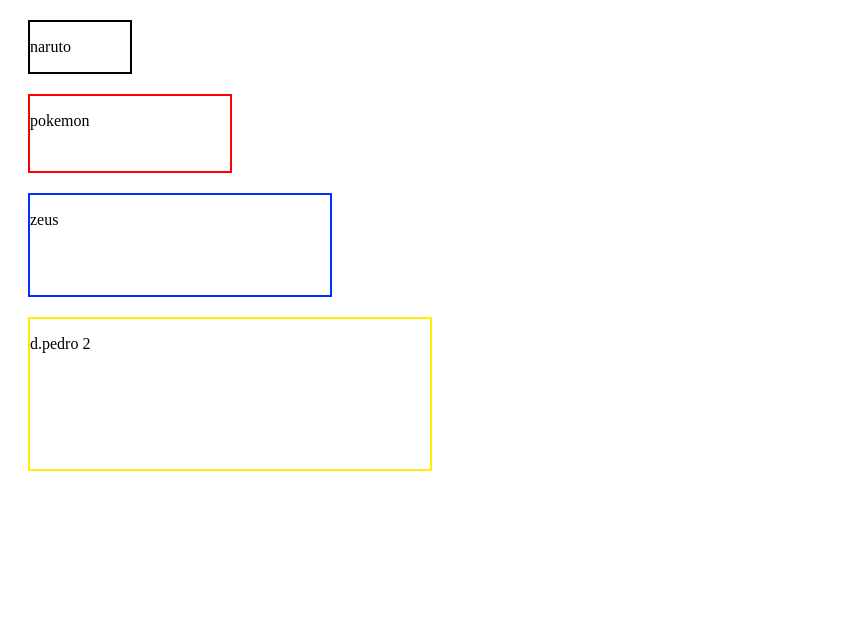
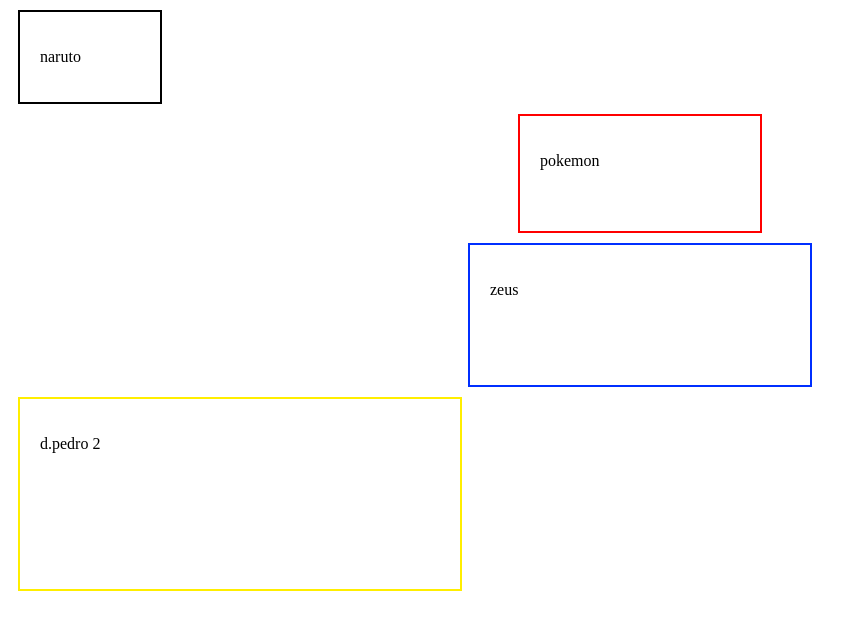
Before and after one commit to kayque2678/AULAS_HTM_CSS_4B, a plain HTML site: page aulas_html_css_4b/index.html in a window 1280 px wide. Shown: the whole page, without its empty margins (0-857 px from the left). Drawn offline with Linux system fonts and the light colour scheme.

Commit message:
mensagem para o commit

```diff
--- a/aulas_html_css_4b/index.html
+++ b/aulas_html_css_4b/index.html
@@ -11,7 +11,7 @@
     <div class="nome">
         <p>naruto</p>
     </div>
-    <div class="p">
+    <div class="q">
         <p>pokemon</p>
     </div>
     <div class="t">
--- a/aulas_html_css_4b/style.css
+++ b/aulas_html_css_4b/style.css
@@ -2,26 +2,30 @@
     border: 2px #000 solid;
     width: 100px;
     height: 50px;
-    margin: 20px;
+    margin: 10px;
+    padding: 20px;
 }
 
-.p{
+.q{
     border: 2px rgb(255, 0, 0) solid;
     width: 200px;
     height: 75px;
-    margin: 20px;
+    margin: 10px auto;
+    padding: 20px;
 }
 
 .t{
     border: 2px rgb(0, 47, 255) solid;
     width: 300px;
     height: 100px;
-    margin: 20px;
+    margin: 10px auto;
+    padding: 20px;
 }
 
 .b{
     border: 2px rgb(255, 238, 0) solid;
     width: 400px;
     height: 150px;
-    margin: 20px;
+    margin: 10px;
+    padding: 20px;
 }
```
